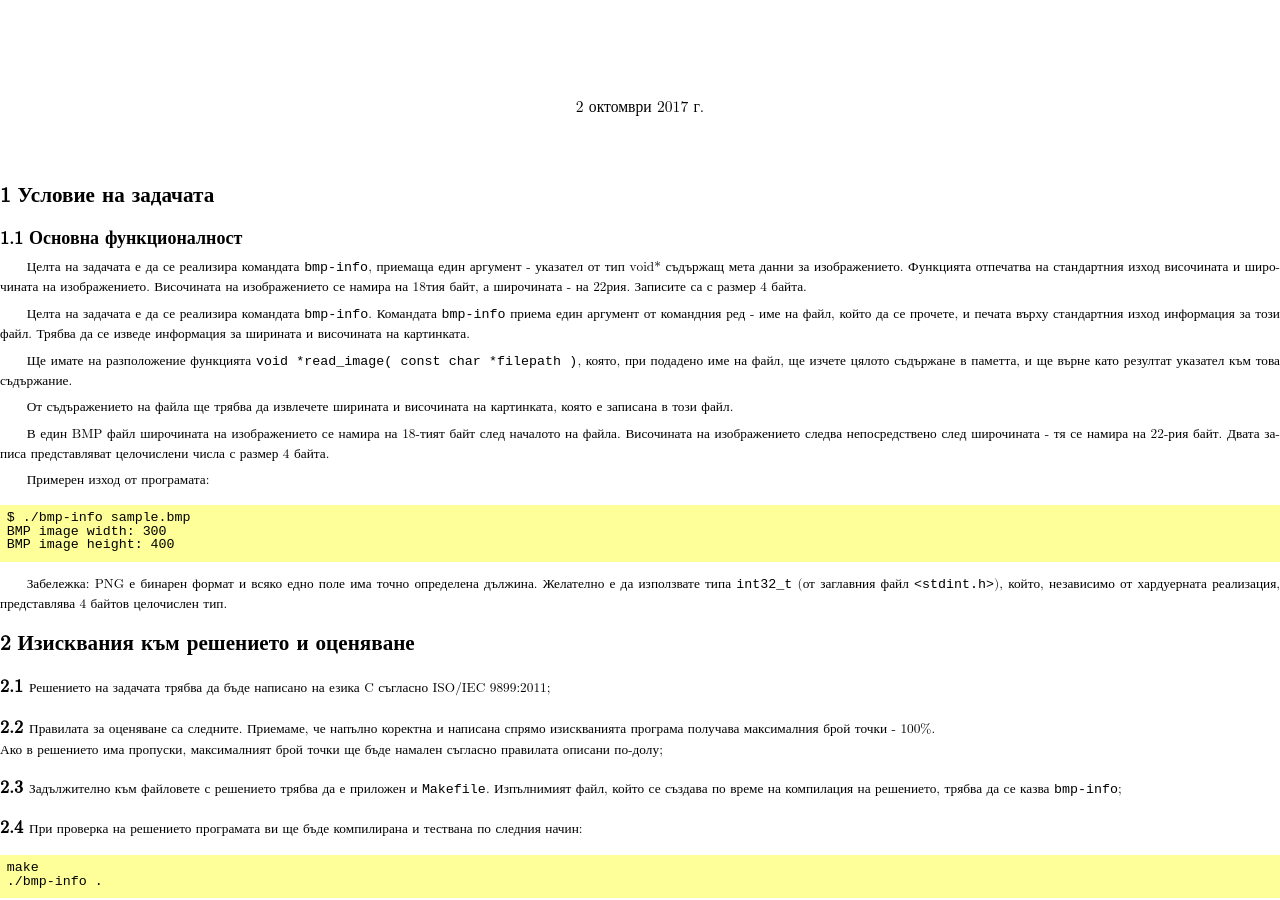
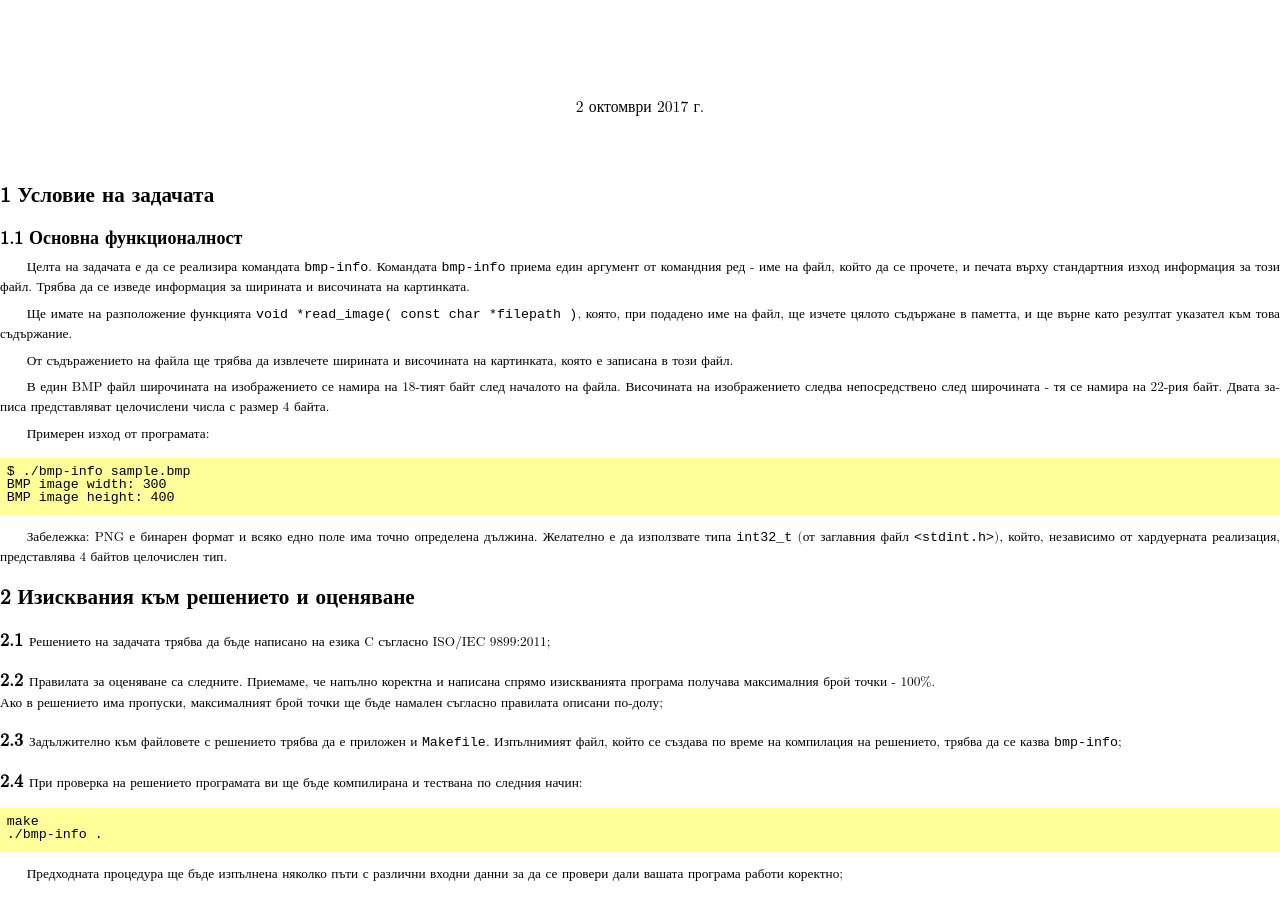
Before and after one commit to elsys/os-homeworks, a Jekyll site: the page built from _tasks/2017-2018/2017-10-02-bmp-info.md, in a window 1280 px wide and 900 px high, scrolled down 737 px. Built offline with Jekyll 4.4.1, drawn with Linux system fonts in a browser that asks for light colours.

Commit message:
Removed absolete paragraph in bmp task.

```diff
--- a/_tasks/2017-2018/2017-10-02-bmp-info.md
+++ b/_tasks/2017-2018/2017-10-02-bmp-info.md
@@ -5,8 +5,6 @@ title:  "Задача №1: Реализация на команда за изв
 0. Условие на задачата
 
    0. Основна функционалност
-
-      Целта на задачата е да се реализира командата `{{ page.cmdline }}`, приемаща един аргумент - указател от тип void* съдържащ мета данни за изображението. Функцията отпечатва на стандартния изход височината и широчината на изображението. Височината на изображението се намира на 18тия байт, а широчината - на 22рия. Записите са с размер 4 байта.
 
       Целта на задачата е да се реализира командата `{{ page.cmdline }}`. Командата `{{ page.cmdline }}` приема един аргумент от командния ред - име на файл, който да се прочете, и печата върху стандартния изход информация за този файл. Трябва да се изведе информация за ширината и височината на картинката.
 
```
